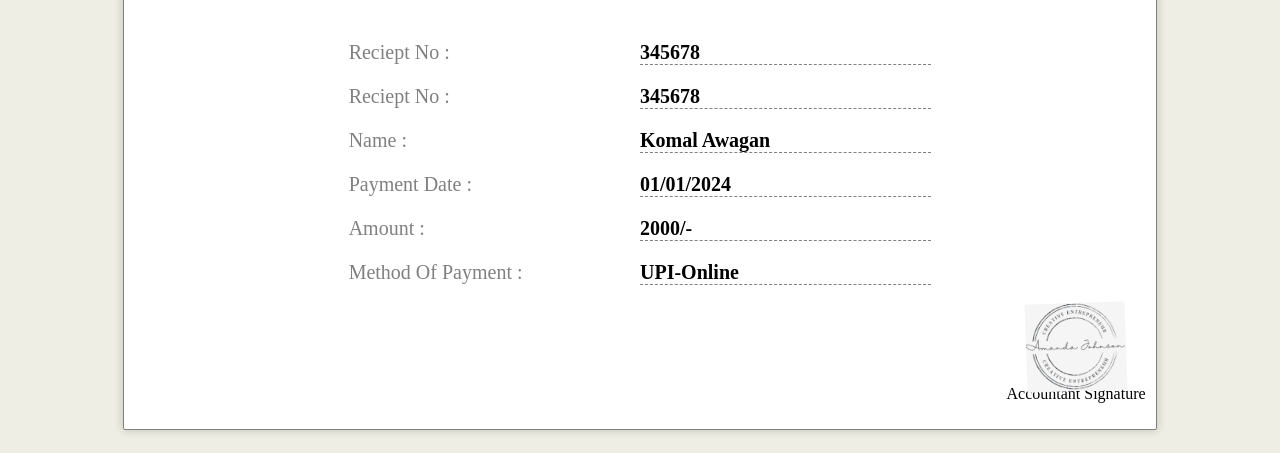
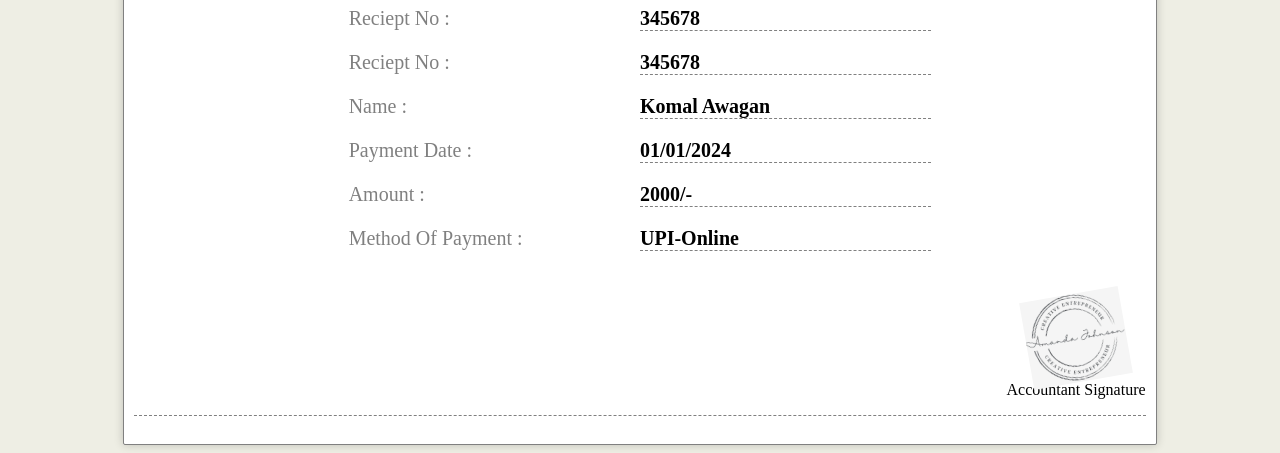
Before and after one commit to awagankomal/Assignment21, a plain HTML site: page index.html in a window 1280 px wide. Shown: the part 381-834 px from the top of the page. Drawn offline with Linux system fonts and the light colour scheme.

Commit message:
Accountant Details changed

```diff
--- a/index.html
+++ b/index.html
@@ -35,9 +35,11 @@
 
         .brand_address {
             text-align: right;
+
         }
         .reciept_body{
             position: relative;
+            border-bottom: 1px dashed gray;
         }
 
         .reciept_detail {
@@ -61,12 +63,12 @@
             width: 100px;
             position: absolute;
             right: 20px;
-            bottom: 12px;
-            transform: rotate(-2deg);
+            bottom: 33px;
+            transform: rotate(-10deg);
         }
         .signature{
             text-align: right;
-            margin-top: 100px;
+            margin-top: 130px;
         }
     </style>
 </head>
@@ -78,8 +80,8 @@
             <img src="./Images/logo_rtc.png" alt="RTC logo" class="brand_logo" />
             <h2 class="brand_title">Road To Code</h2>
             <p class="brand_address">404,Above Lotus Hospital, <br />ShewalWadi, Hadapsar <br />
-                Pune-412307</p><br />
-            <p>+917778887676</p>
+                Pune-412307</p>
+            <p class="brand_address">+917778887676</p>
         </div>
 
 
@@ -121,6 +123,7 @@
 
 
         </div>
+        <br/>
 
         <div class="reciept_footer">
 
```
